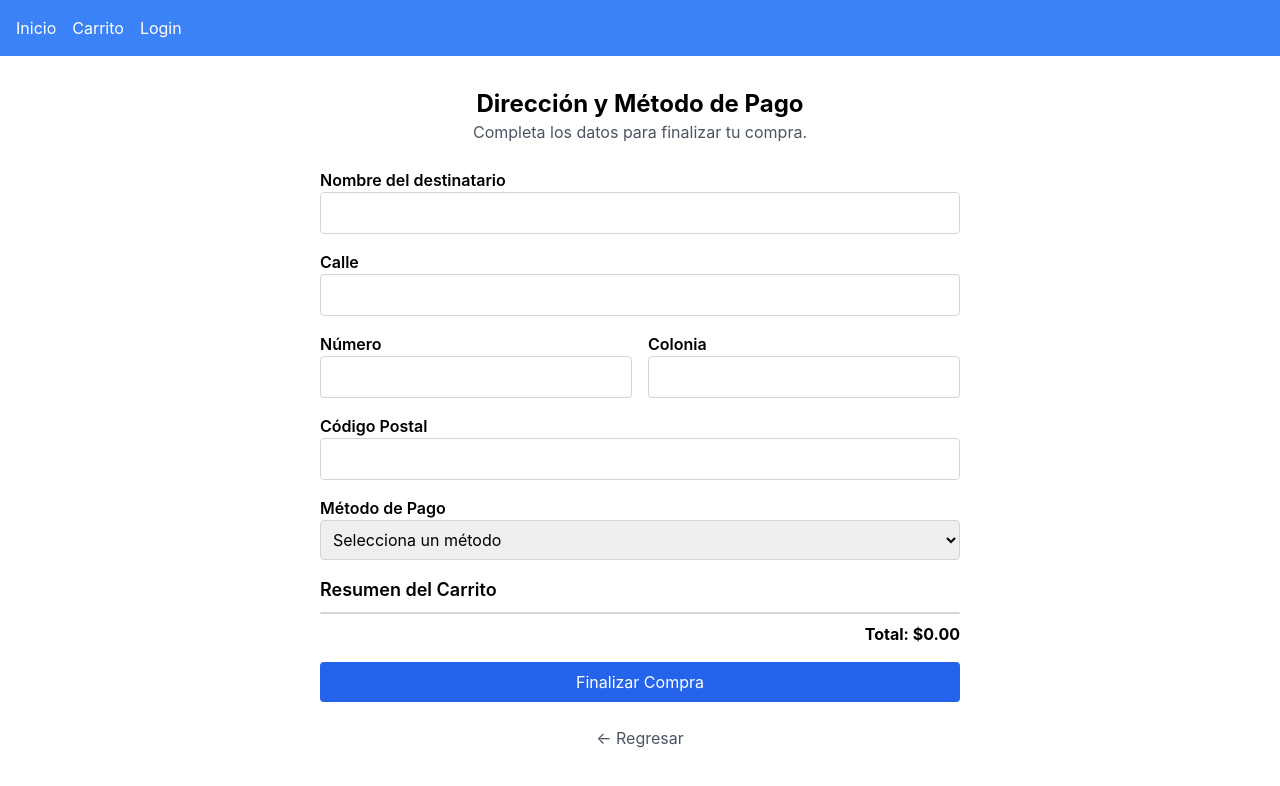
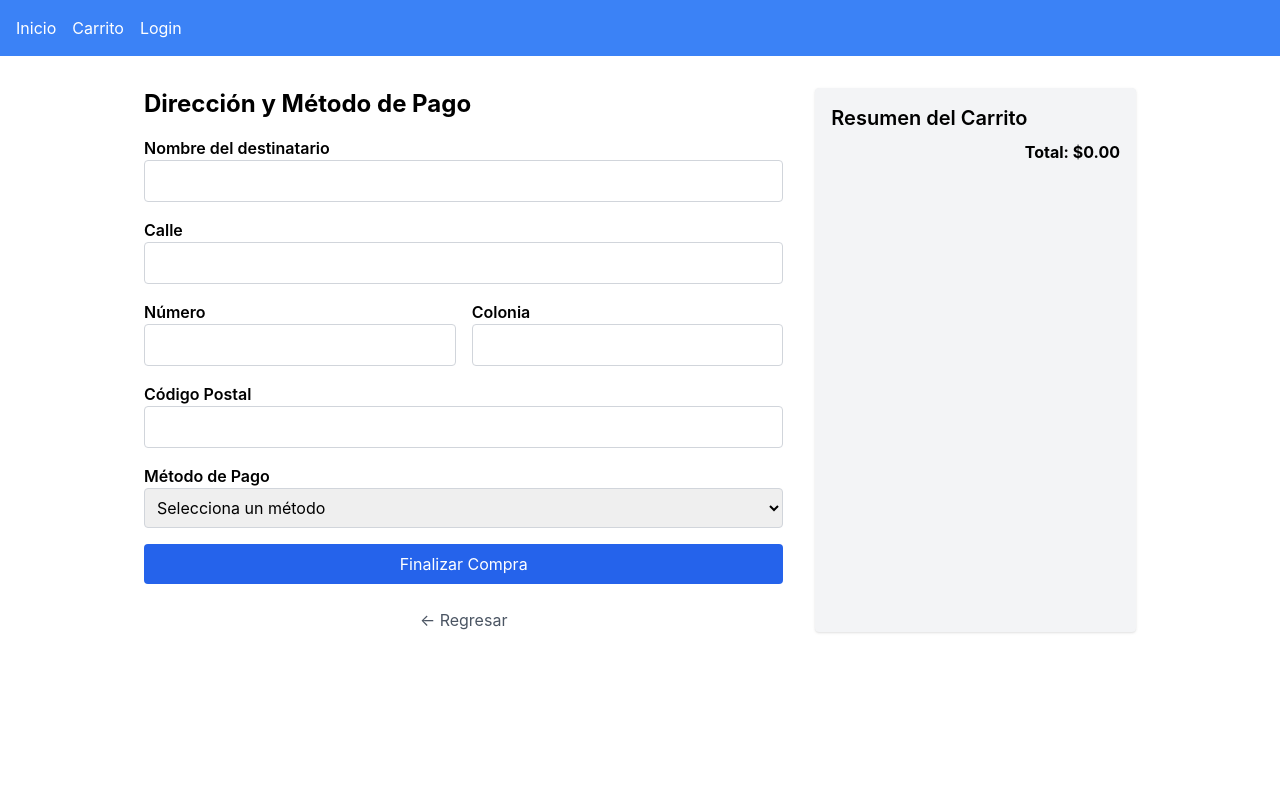
Before and after one commit to Yalex10c/papeleria-ecommerce, a React (Create React App) app: page /checkout in a window 1280 px wide. Shown: the top 786 px of the page. Built offline with nearby package versions, Linux system fonts and the light colour scheme.

Commit message:
Update CheckoutForm.js

```diff
--- a/src/components/CheckoutForm.js
+++ b/src/components/CheckoutForm.js
@@ -1,7 +1,12 @@
-import React, { useState } from 'react';
+// src/components/CheckoutForm.js
+
+import React, { useState, useEffect } from 'react';
 import { useNavigate } from 'react-router-dom';
 
-const PaymentPage = ({ carrito }) => {
+const CheckoutForm = ({ carrito }) => {
+  const navigate = useNavigate();
+
+  // Estados del formulario
   const [name, setName] = useState('');
   const [address, setAddress] = useState('');
   const [houseNumber, setHouseNumber] = useState('');
@@ -14,41 +19,25 @@ const PaymentPage = ({ carrito }) => {
   const [paypalEmail, setPaypalEmail] = useState('');
   const [successMessage, setSuccessMessage] = useState('');
 
-  const navigate = useNavigate();
+  // Calcular total del carrito
+  const calcularTotal = () =>
+    carrito?.reduce((sum, producto) => sum + producto.precio * (producto.cantidad || 1), 0).toFixed(2);
 
+  // Volver al carrito
+  const goBack = () => navigate('/cart');
+
+  // Envío del formulario
   const handleSubmit = (e) => {
     e.preventDefault();
-
-    console.log('Nombre:', name);
-    console.log('Dirección:', `${address} #${houseNumber}, ${colony}, CP ${postalCode}`);
-    console.log('Método de pago:', paymentMethod);
-
-    if (paymentMethod === 'creditCard') {
-      console.log('Número de tarjeta:', cardNumber);
-      console.log('Fecha de expiración:', expiryDate);
-      console.log('CVV:', cvv);
-    } else if (paymentMethod === 'paypal') {
-      console.log('Correo de PayPal:', paypalEmail);
-    }
-
     setSuccessMessage('¡Compra realizada con éxito!');
-  };
-
-  const calcularTotal = () => {
-    return carrito?.reduce((total, producto) => total + producto.precio, 0).toFixed(2);
-  };
-
-  const goBack = () => {
-    navigate('/cart'
-    )
+    localStorage.removeItem('carrito');
   };
 
   return (
-    <div className="max-w-2xl mx-auto px-4 py-8">
-      <header className="text-center mb-6">
-        <h1 className="text-2xl font-bold">Dirección y Método de Pago</h1>
-        <p className="text-gray-600">Completa los datos para finalizar tu compra.</p>
-      </header>
+    <div className="flex flex-col md:flex-row max-w-5xl mx-auto px-4 py-8 gap-8">
+      {/* ======== FORMULARIO ======== */}
+      <div className="md:w-2/3">
+        <h1 className="text-2xl font-bold mb-4">Dirección y Método de Pago</h1>
 
         {successMessage && (
           <div className="bg-green-100 text-green-800 p-4 rounded mb-4 text-center">
@@ -57,34 +46,35 @@ const PaymentPage = ({ carrito }) => {
         )}
 
         <form onSubmit={handleSubmit} className="space-y-4">
-        {/* Datos de envío */}
           <div>
             <label className="block font-semibold">Nombre del destinatario</label>
             <input
               type="text"
               value={name}
-            onChange={(e) => setName(e.target.value)}
+              onChange={e => setName(e.target.value)}
               required
               className="w-full p-2 border border-gray-300 rounded"
             />
           </div>
+
           <div>
             <label className="block font-semibold">Calle</label>
             <input
               type="text"
               value={address}
-            onChange={(e) => setAddress(e.target.value)}
+              onChange={e => setAddress(e.target.value)}
               required
               className="w-full p-2 border border-gray-300 rounded"
             />
           </div>
+
           <div className="flex space-x-4">
             <div className="flex-1">
               <label className="block font-semibold">Número</label>
               <input
                 type="text"
                 value={houseNumber}
-              onChange={(e) => setHouseNumber(e.target.value)}
+                onChange={e => setHouseNumber(e.target.value)}
                 required
                 className="w-full p-2 border border-gray-300 rounded"
               />
@@ -94,29 +84,29 @@ const PaymentPage = ({ carrito }) => {
               <input
                 type="text"
                 value={colony}
-              onChange={(e) => setColony(e.target.value)}
+                onChange={e => setColony(e.target.value)}
                 required
                 className="w-full p-2 border border-gray-300 rounded"
               />
             </div>
           </div>
+
           <div>
             <label className="block font-semibold">Código Postal</label>
             <input
               type="text"
               value={postalCode}
-            onChange={(e) => setPostalCode(e.target.value)}
+              onChange={e => setPostalCode(e.target.value)}
               required
               className="w-full p-2 border border-gray-300 rounded"
             />
           </div>
 
-        {/* Método de pago */}
           <div>
             <label className="block font-semibold">Método de Pago</label>
             <select
               value={paymentMethod}
-            onChange={(e) => setPaymentMethod(e.target.value)}
+              onChange={e => setPaymentMethod(e.target.value)}
               required
               className="w-full p-2 border border-gray-300 rounded"
             >
@@ -127,7 +117,6 @@ const PaymentPage = ({ carrito }) => {
             </select>
           </div>
 
-        {/* Campos dinámicos según método */}
           {paymentMethod === 'creditCard' && (
             <>
               <div>
@@ -135,7 +124,7 @@ const PaymentPage = ({ carrito }) => {
                 <input
                   type="text"
                   value={cardNumber}
-                onChange={(e) => setCardNumber(e.target.value)}
+                  onChange={e => setCardNumber(e.target.value)}
                   required
                   className="w-full p-2 border border-gray-300 rounded"
                 />
@@ -146,7 +135,7 @@ const PaymentPage = ({ carrito }) => {
                   <input
                     type="text"
                     value={expiryDate}
-                  onChange={(e) => setExpiryDate(e.target.value)}
+                    onChange={e => setExpiryDate(e.target.value)}
                     required
                     className="w-full p-2 border border-gray-300 rounded"
                   />
@@ -156,7 +145,7 @@ const PaymentPage = ({ carrito }) => {
                   <input
                     type="text"
                     value={cvv}
-                  onChange={(e) => setCvv(e.target.value)}
+                    onChange={e => setCvv(e.target.value)}
                     required
                     className="w-full p-2 border border-gray-300 rounded"
                   />
@@ -171,30 +160,13 @@ const PaymentPage = ({ carrito }) => {
               <input
                 type="email"
                 value={paypalEmail}
-              onChange={(e) => setPaypalEmail(e.target.value)}
+                onChange={e => setPaypalEmail(e.target.value)}
                 required
                 className="w-full p-2 border border-gray-300 rounded"
               />
             </div>
           )}
 
-        {/* Resumen del carrito */}
-        <div>
-          <h2 className="text-lg font-semibold mb-2">Resumen del Carrito</h2>
-          <ul className="border border-gray-300 rounded divide-y divide-gray-200">
-            {carrito?.map((producto, i) => (
-              <li key={i} className="flex justify-between p-2">
-                <span>{producto.nombre}</span>
-                <span>${producto.precio.toFixed(2)}</span>
-              </li>
-            ))}
-          </ul>
-          <div className="text-right font-bold mt-2">
-            Total: ${calcularTotal()}
-          </div>
-        </div>
-
-        {/* Botones */}
           <button
             type="submit"
             className="w-full bg-blue-600 text-white py-2 rounded hover:bg-blue-700 transition"
@@ -204,15 +176,27 @@ const PaymentPage = ({ carrito }) => {
         </form>
 
         <div className="text-center mt-6">
-        <button
-          onClick={goBack}
-          className="text-gray-600 hover:underline"
-        >
+          <button onClick={goBack} className="text-gray-600 hover:underline">
             ← Regresar
           </button>
         </div>
       </div>
+
+      {/* ======== RESUMEN DEL CARRITO ======== */}
+      <aside className="md:w-1/3 bg-gray-100 p-4 rounded shadow">
+        <h2 className="text-xl font-semibold mb-2">Resumen del Carrito</h2>
+        <ul className="divide-y divide-gray-200">
+          {carrito?.map((producto, idx) => (
+            <li key={idx} className="py-2 flex justify-between">
+              <span>{producto.nombre} × {producto.cantidad || 1}</span>
+              <span>${(producto.precio * (producto.cantidad || 1)).toFixed(2)}</span>
+            </li>
+          ))}
+        </ul>
+        <div className="text-right font-bold mt-2">Total: ${calcularTotal()}</div>
+      </aside>
+    </div>
   );
 };
 
-export default PaymentPage;
+export default CheckoutForm;
```
Lines whose indentation alone changed are shown as unchanged.
